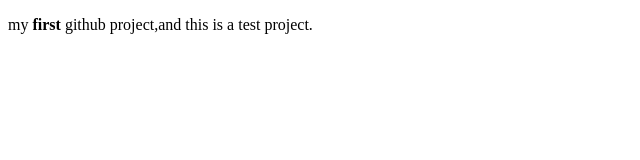
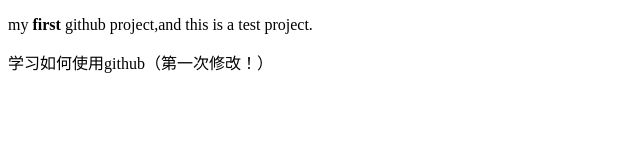
Before and after one commit to luxmoooo/myProject, a plain HTML site: page index.html in a window 1280 px wide. Shown: the whole page, without its empty margins (0-640 px from the left). Drawn offline with Linux system fonts and the light colour scheme.

Commit message:
Update index.html
第一修改

```diff
--- a/index.html
+++ b/index.html
@@ -8,5 +8,8 @@
 </head>
 <body>
     <p>my <strong>first</strong> github project,and this is a test project.</p>
+
+    <p>学习如何使用github（第一次修改！）</p>
+
 </body>
 </html>
```
